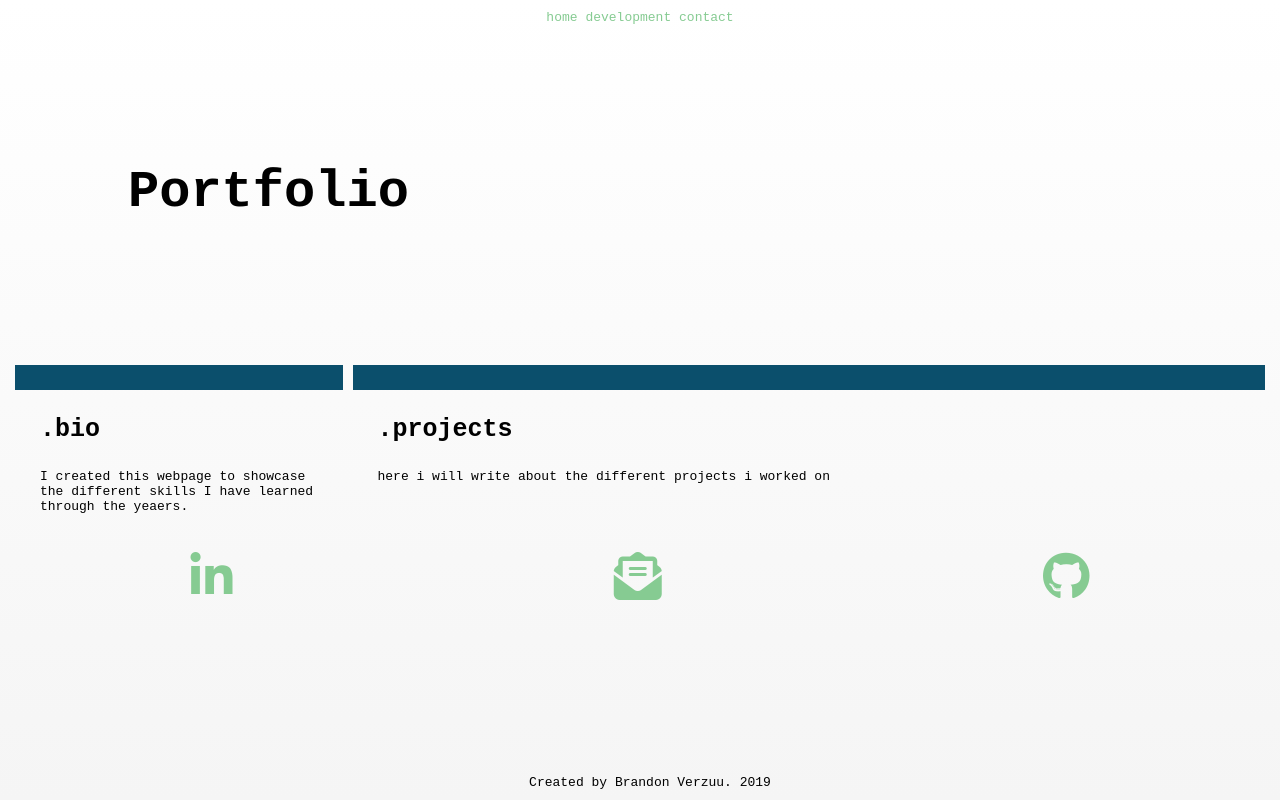
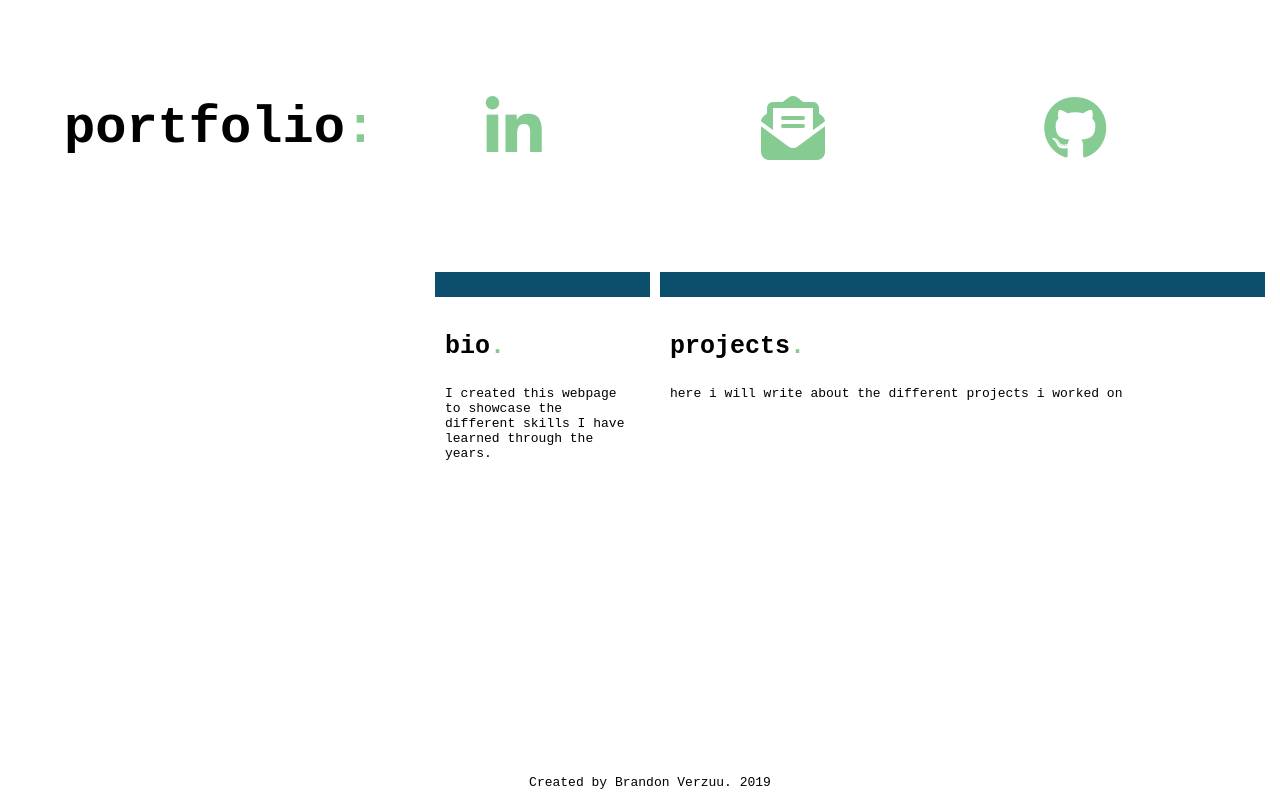
Before and after one commit to brand0new/website, a plain HTML site: page index.html in a window 1280 px wide. Drawn offline with Linux system fonts and the light colour scheme.

Commit message:
Removed header and added flex support

```diff
--- a/index.html
+++ b/index.html
@@ -10,37 +10,27 @@
 </head>
 
 <body>
-
-    <header>
-        <nav>
-            <ul>
-                <li><a href="index.html">home</a></li>
-                <li><a href= "">development</a></li>
-                <li><a href= "">contact</a></li>
+    <div class="banner">
+        <div id="title">
+            <h1>portfolio<span id="inline-accent">:</span></h1>
+            <ul class="ul-spread">
+                <li class="li-icon"><a href="https://www.linkedin.com/in/brandonverzuu/"><i class="fab fa-linkedin-in fa-2x"></i></a></li>
+                <li class="li-icon"><a href=""><i class="fas fa-envelope-open-text fa-2x"></i></a></li>
+                <li class="li-icon"><a href="https://github.com/brand0new"><i class="fab fa-github fa-2x"></i></a></li>
             </ul>
-        </nav>
-    </header>
-    <div id="title">
-        <h1>Portfolio</h1>
+        </div>
     </div>
     <section id="block-holder">
+        <div id="filler" class="block"></div>
         <div id="bio" class="block">
-            <h3>.bio</h3>
-            <p>I created this webpage to showcase the different skills I have learned through the yeaers.</p>
+            <h3>bio<span id="inline-accent">.</span></h3>
+            <p>I created this webpage to showcase the different skills I have learned through the years.</p>
         </div>
-
         <div id="projects" class="block">
-            <h3>.projects</h3>
+            <h3>projects<span id="inline-accent">.</span></h3>
             <p>here i will write about the different projects i worked on</p>
         </div>
     </section>
-    <div id="references">
-        <ul class="ul-spread">
-            <li class="li-icon"><a href="https://www.linkedin.com/in/brandonverzuu/"><i class="fab fa-linkedin-in fa-3x"></i></a></li>
-            <li class="li-icon"><a href=""><i class="fas fa-envelope-open-text fa-3x"></i></a></li>
-            <li class="li-icon"><a href="https://github.com/brand0new"><i class="fab fa-github fa-3x"></i></a></li>
-        </ul>
-    </div>
     <footer>
         Created by Brandon Verzuu. 2019
     </footer>
--- a/style.css
+++ b/style.css
@@ -6,7 +6,6 @@ html{
 }
 
 body{
-    background-image: linear-gradient(to bottom, white, rgba(245, 245, 245, 1));
     margin: 0;
     padding: 0;
 }
@@ -45,11 +44,9 @@ ul{
     list-style-type: none;
     margin: 0;
     padding: 0;
-    overflow: hidden;
 }
 
 li{
-    display: inline-block;
     color: gray;
     padding: 10px 0 10px 0;
     margin: auto;
@@ -59,12 +56,14 @@ a{
     display: block;
     color: rgba(134, 203, 146, 1);
     text-decoration: none;
-    text-align: center;
     margin: auto;
+    transition: transform 0.2s;
+    transition-timing-function: ease-in-out;
 }
 
 a:hover{
     color: black;
+    transform: scale(1.1);
 }
 
 button{
@@ -77,16 +76,17 @@ button{
 
 .block{
     background-image: white;
-    padding: 0 10px 0 25px ;
+    padding: 10px;
     margin: 5px;
     border-top: 25px solid rgba(11, 79, 108, 1);
     vertical-align: middle;
-
+    flex: 1;
 }
 
 .ul-spread{
     display: flex;
     padding: 0;
+    flex: 1;
 }
 
 .li-icon{
@@ -108,6 +108,10 @@ button{
     flex: 0.5;
 }
 
+#inline-accent{
+    color: rgba(134, 203, 146, 1);
+}
+
 #projects{
     flex: 1.5;
 }
@@ -120,6 +124,17 @@ button{
 }
 
 #title{
-    margin: 10%;
+    margin: 5%;
     font-size: xx-large;
+    display: flex;
+    justify-content: left;
 }
+
+#content-wrapper{
+    background-attachment: scroll;
+}
+
+#filler{
+    border: none;
+    top: 50%;
+}
```
